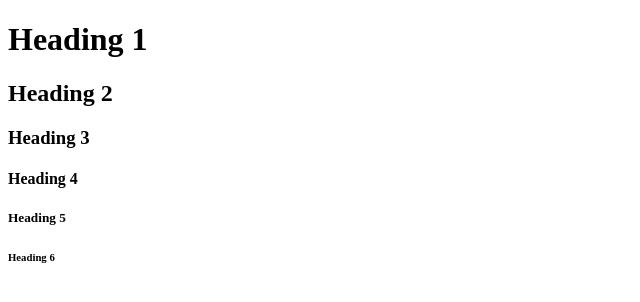
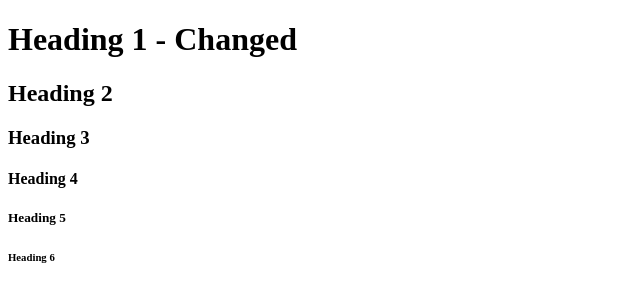
Before and after one commit to jasAtPing/firstPingRepo, a plain HTML site: page Index.html in a window 1280 px wide. Shown: the whole page, without its empty margins (0-640 px from the left). Drawn offline with Linux system fonts and the light colour scheme.

Commit message:
Update Index.html
made some changes to the h1 tag

```diff
--- a/Index.html
+++ b/Index.html
@@ -2,7 +2,7 @@
 <html>
 <body>
 
-<h1>Heading 1</h1>
+<h1>Heading 1 - Changed</h1>
 <h2>Heading 2</h2>
 <h3>Heading 3</h3>
 <h4>Heading 4</h4>
```
